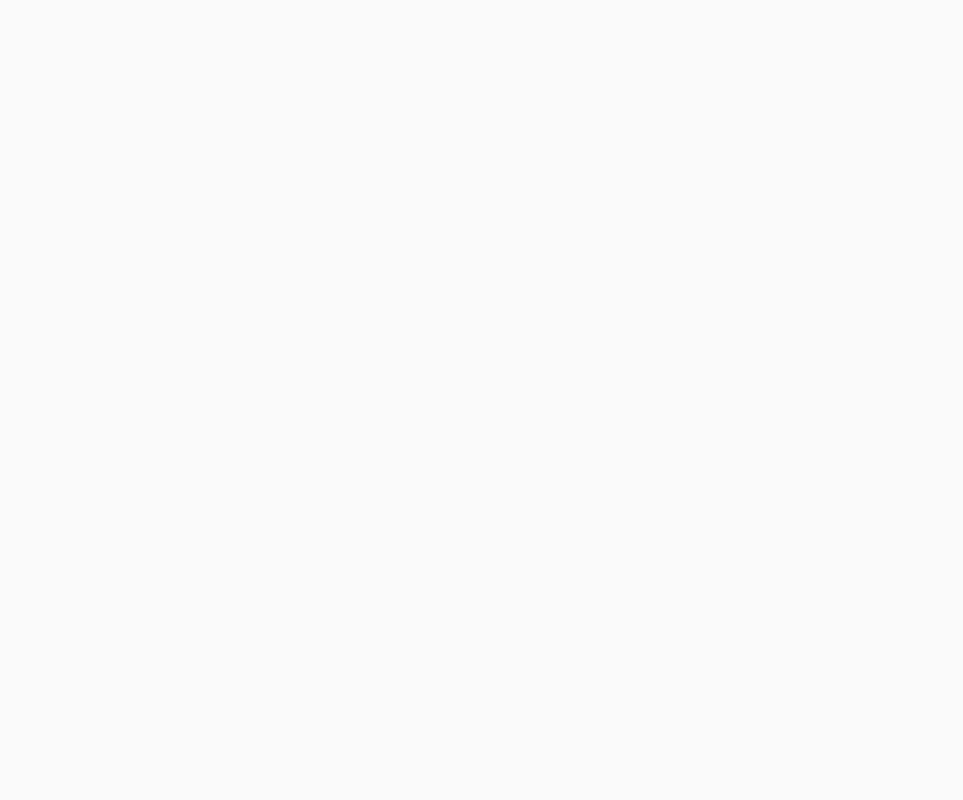
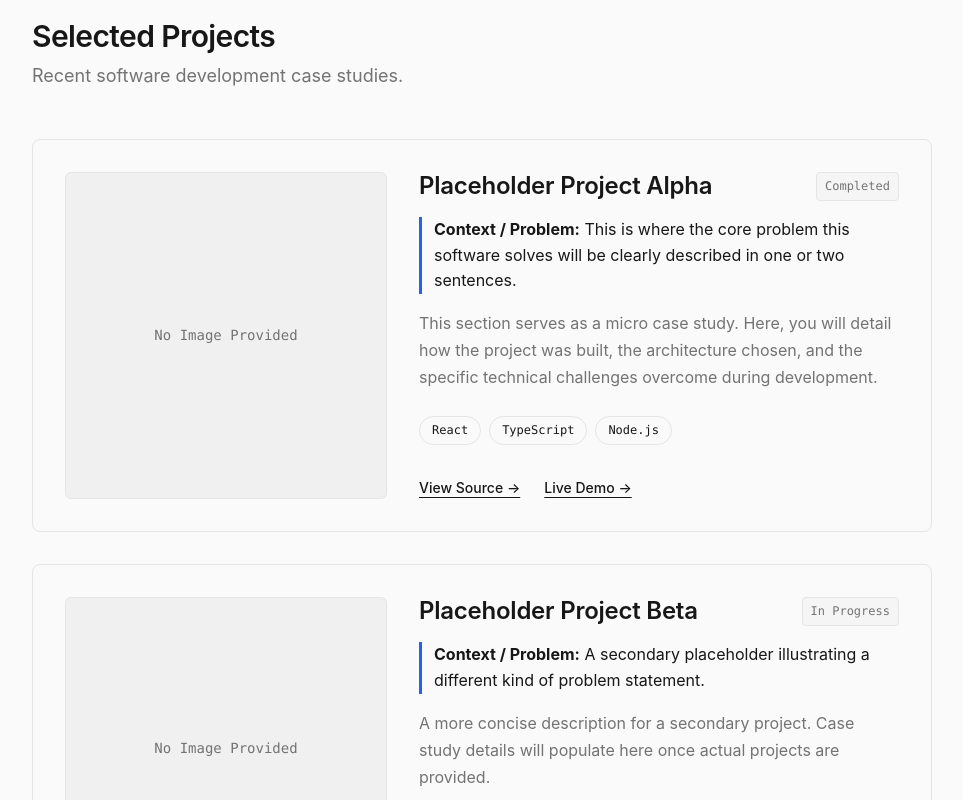
Before and after one commit to Nurlybek1-cpu/portfolio, a React (Vite) app: page / in a window 1280 px wide. Shown: the part 1560-2360 px from the top of the page, without its empty margins (158-1121 px from the left). Before the commit the page ends 1513 px from the top, so only its background shows below. Built offline with nearby package versions, Linux system fonts and the light colour scheme.

Commit message:
feat: build projects section with placeholder data

```diff
--- a/src/App.tsx
+++ b/src/App.tsx
@@ -1,6 +1,7 @@
 import Navbar from './components/Navbar';
 import Hero from './sections/Hero';
 import About from './sections/About';
+import Projects from './sections/Projects';
 
 export default function App() {
   return (
@@ -9,6 +10,7 @@ export default function App() {
       <main>
         <Hero />
         <About />
+        <Projects />
       </main>
     </>
   );
--- /dev/null
+++ b/src/components/ProjectCard.module.css
@@ -0,0 +1,134 @@
+.card {
+  display: flex;
+  flex-direction: column;
+  gap: var(--space-6);
+  border: 1px solid var(--color-border);
+  padding: var(--space-6);
+  border-radius: var(--radius-lg);
+  background-color: var(--color-bg);
+  margin-bottom: var(--space-8);
+  transition: border-color var(--transition-fast), box-shadow var(--transition-fast);
+}
+
+.card:hover {
+  border-color: #d4d4d4;
+  box-shadow: var(--shadow-sm);
+}
+
+@media (min-width: 768px) {
+  .card {
+    flex-direction: row;
+    gap: var(--space-8);
+    padding: var(--space-8);
+  }
+}
+
+.imageContainer {
+  flex: 1;
+  min-height: 240px;
+  background-color: rgb(240, 240, 240);
+  border-radius: var(--radius-md);
+  overflow: hidden;
+  display: flex;
+  align-items: center;
+  justify-content: center;
+  border: 1px solid var(--color-border);
+}
+
+.image {
+  width: 100%;
+  height: 100%;
+  object-fit: cover;
+}
+
+.imagePlaceholder {
+  color: var(--color-text-muted);
+  font-family: var(--font-mono);
+  font-size: var(--text-sm);
+}
+
+.content {
+  flex: 1.5;
+  display: flex;
+  flex-direction: column;
+}
+
+.header {
+  display: flex;
+  justify-content: space-between;
+  align-items: flex-start;
+  margin-bottom: var(--space-4);
+  flex-wrap: wrap;
+  gap: var(--space-2);
+}
+
+.title {
+  font-size: var(--text-2xl);
+  font-weight: 600;
+  color: var(--color-fg);
+  letter-spacing: -0.01em;
+}
+
+.status {
+  font-size: var(--text-xs);
+  font-family: var(--font-mono);
+  background-color: rgb(245, 245, 245);
+  padding: var(--space-1) var(--space-2);
+  border-radius: var(--radius-sm);
+  border: 1px solid var(--color-border);
+  color: var(--color-text-muted);
+}
+
+.problem {
+  font-size: var(--text-base);
+  color: var(--color-fg);
+  margin-bottom: var(--space-4);
+  line-height: 1.6;
+  border-left: 3px solid var(--color-accent);
+  padding-left: var(--space-3);
+}
+
+.description {
+  font-size: var(--text-base);
+  color: var(--color-text-muted);
+  margin-bottom: var(--space-6);
+  line-height: 1.7;
+}
+
+.techList {
+  list-style: none;
+  display: flex;
+  flex-wrap: wrap;
+  gap: var(--space-2);
+  margin-bottom: var(--space-8);
+  padding: 0;
+}
+
+.techTag {
+  font-size: var(--text-xs);
+  font-family: var(--font-mono);
+  color: var(--color-fg);
+  background-color: transparent;
+  border: 1px solid var(--color-border);
+  padding: var(--space-1) var(--space-3);
+  border-radius: 9999px;
+}
+
+.links {
+  display: flex;
+  gap: var(--space-6);
+  margin-top: auto; /* Pushes to bottom */
+}
+
+.link {
+  font-size: var(--text-sm);
+  font-weight: 500;
+  color: var(--color-fg);
+  text-decoration: underline;
+  text-underline-offset: 4px;
+  transition: color var(--transition-fast);
+}
+
+.link:hover {
+  color: var(--color-accent);
+}
--- /dev/null
+++ b/src/components/ProjectCard.tsx
@@ -0,0 +1,54 @@
+import styles from './ProjectCard.module.css';
+import { Project } from '../data/projects';
+
+interface ProjectCardProps {
+  project: Project;
+}
+
+export default function ProjectCard({ project }: ProjectCardProps) {
+  return (
+    <article className={styles.card}>
+      <div className={styles.imageContainer}>
+        {project.imageUrl ? (
+          <img src={project.imageUrl} alt={`${project.title} screenshot`} className={styles.image} />
+        ) : (
+          <div className={styles.imagePlaceholder}>
+            <span>No Image Provided</span>
+          </div>
+        )}
+      </div>
+
+      <div className={styles.content}>
+        <div className={styles.header}>
+          <h3 className={styles.title}>{project.title}</h3>
+          <span className={styles.status}>{project.status}</span>
+        </div>
+
+        <div className={styles.problem}>
+          <strong>Context / Problem:</strong> {project.problem}
+        </div>
+
+        <p className={styles.description}>{project.description}</p>
+
+        <ul className={styles.techList}>
+          {project.technologies.map(tech => (
+            <li key={tech} className={styles.techTag}>{tech}</li>
+          ))}
+        </ul>
+
+        <div className={styles.links}>
+          {project.githubUrl && (
+            <a href={project.githubUrl} target="_blank" rel="noopener noreferrer" className={styles.link}>
+              View Source &rarr;
+            </a>
+          )}
+          {project.liveUrl && (
+            <a href={project.liveUrl} target="_blank" rel="noopener noreferrer" className={styles.link}>
+              Live Demo &rarr;
+            </a>
+          )}
+        </div>
+      </div>
+    </article>
+  );
+}
--- /dev/null
+++ b/src/data/projects.ts
@@ -0,0 +1,36 @@
+export interface Project {
+  id: string;
+  title: string;
+  problem: string;
+  description: string;
+  technologies: string[];
+  status: 'Completed' | 'In Progress' | 'Planned';
+  githubUrl?: string;
+  liveUrl?: string;
+  imageUrl?: string;
+  featured: boolean;
+}
+
+export const projects: Project[] = [
+  {
+    id: 'placeholder-1',
+    title: 'Placeholder Project Alpha',
+    problem: 'This is where the core problem this software solves will be clearly described in one or two sentences.',
+    description: 'This section serves as a micro case study. Here, you will detail how the project was built, the architecture chosen, and the specific technical challenges overcome during development.',
+    technologies: ['React', 'TypeScript', 'Node.js'],
+    status: 'Completed',
+    githubUrl: 'https://github.com',
+    liveUrl: 'https://example.com',
+    featured: true,
+  },
+  {
+    id: 'placeholder-2',
+    title: 'Placeholder Project Beta',
+    problem: 'A secondary placeholder illustrating a different kind of problem statement.',
+    description: 'A more concise description for a secondary project. Case study details will populate here once actual projects are provided.',
+    technologies: ['Python', 'PostgreSQL', 'Docker'],
+    status: 'In Progress',
+    githubUrl: 'https://github.com',
+    featured: false,
+  }
+];
--- /dev/null
+++ b/src/sections/Projects.module.css
@@ -0,0 +1,32 @@
+.projects {
+  padding: var(--space-16) var(--space-4);
+  background-color: var(--color-bg); /* Use same bg, but we can change to slightly off-white if needed */
+  border-top: 1px solid var(--color-border);
+}
+
+.container {
+  max-width: 900px; /* Slightly wider to accommodate case study cards */
+  margin: 0 auto;
+}
+
+.header {
+  margin-bottom: var(--space-12);
+}
+
+.title {
+  font-size: var(--text-3xl);
+  color: var(--color-fg);
+  font-weight: 600;
+  letter-spacing: -0.02em;
+  margin-bottom: var(--space-2);
+}
+
+.subtitle {
+  font-size: var(--text-lg);
+  color: var(--color-text-muted);
+}
+
+.grid {
+  display: flex;
+  flex-direction: column;
+}
--- /dev/null
+++ b/src/sections/Projects.tsx
@@ -0,0 +1,22 @@
+import styles from './Projects.module.css';
+import { projects } from '../data/projects';
+import ProjectCard from '../components/ProjectCard';
+
+export default function Projects() {
+  return (
+    <section id="projects" className={styles.projects}>
+      <div className={styles.container}>
+        <div className={styles.header}>
+          <h2 className={styles.title}>Selected Projects</h2>
+          <p className={styles.subtitle}>Recent software development case studies.</p>
+        </div>
+
+        <div className={styles.grid}>
+          {projects.map(project => (
+            <ProjectCard key={project.id} project={project} />
+          ))}
+        </div>
+      </div>
+    </section>
+  );
+}
```
